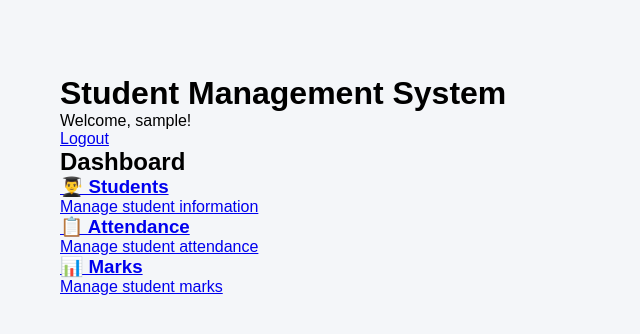
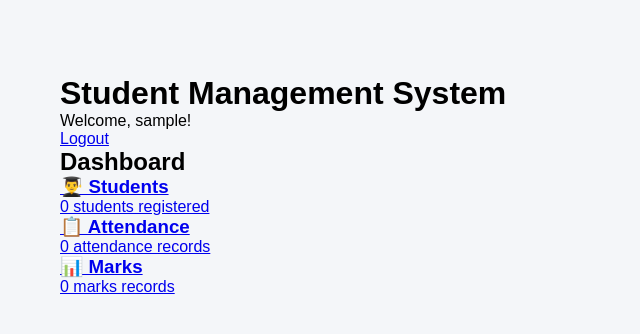
Before and after one commit to sureshbabu2006/student-management-system, a Flask app: page /dashboard in a window 1280 px wide. Shown: the part 215-549 px from the top of the page, without its empty margins (0-640 px from the left). Run offline with Flask 3, Linux system fonts and the light colour scheme; the visitor is signed in with stand-in values (Sample User, id 1); data that the repository does not hold is empty.

Commit message:
Improve dashboard statistics

```diff
--- a/app.py
+++ b/app.py
@@ -53,7 +53,26 @@ def dashboard():
     if "user_id" not in session:
         return redirect(url_for("login"))
 
-    return render_template("dashboard.html")
+    connection = get_db_connection()
+
+    total_students = connection.execute(
+        "SELECT COUNT(*) FROM students"
+    ).fetchone()[0]
+    total_attendance = connection.execute(
+    "SELECT COUNT(*) FROM attendance"
+     ).fetchone()[0]
+    total_marks = connection.execute(
+    "SELECT COUNT(*) FROM marks"
+).fetchone()[0]
+
+    connection.close()
+
+    return render_template(
+    "dashboard.html",
+    total_students=total_students,
+    total_attendance=total_attendance,
+    total_marks=total_marks
+)
 @app.route("/students")
 def students():
 
--- a/templates/dashboard.html
+++ b/templates/dashboard.html
@@ -34,17 +34,17 @@
 
                 <a href="{{ url_for('students') }}" class="dashboard-card">
                     <h3>👨‍🎓 Students</h3>
-                    <p>Manage student information</p>
+                    <p>{{ total_students }} students registered</p>
                 </a>
 
                 <a href="{{ url_for('attendance') }}" class="dashboard-card">
                       <h3>📋 Attendance</h3>
-                      <p>Manage student attendance</p>
+                      <p>{{ total_attendance }} attendance records</p>
                 </a>
 
                 <a href="{{ url_for('marks') }}" class="dashboard-card">
                     <h3>📊 Marks</h3>
-                    <p>Manage student marks</p>
+                    <p>{{ total_marks }} marks records</p>
                 </a>
 
             </div>
```
